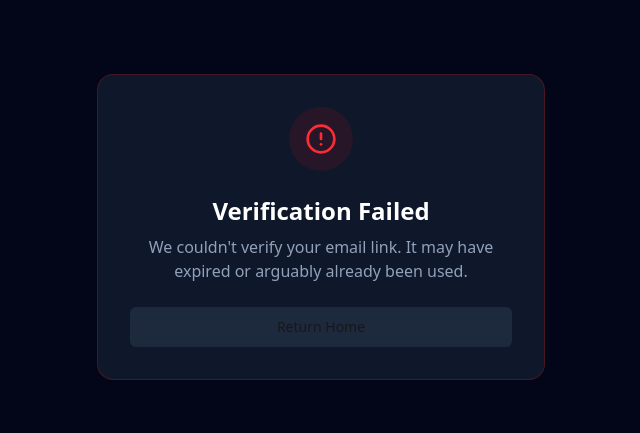
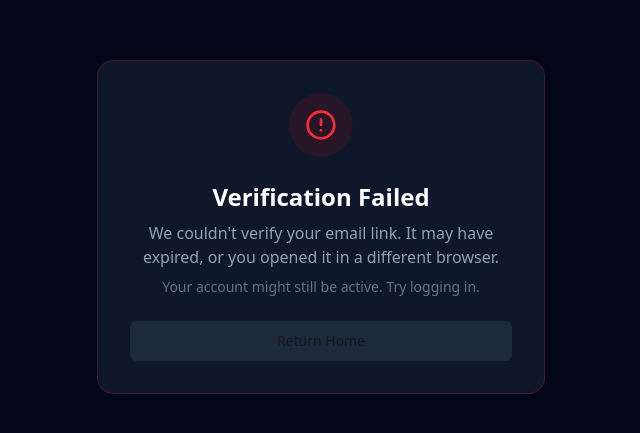
Before and after one commit to LohithReddy3/ai-daily, a Next.js app in the folder frontend/: page /auth/auth-code-error in a window 1280 px wide. Shown: the part 173-606 px from the top of the page, without its empty margins (319-959 px from the left). Built offline with nearby package versions, Linux system fonts and the light colour scheme; no server answers.

Commit message:
Feat: Improve Auth Error page with login suggestion

```diff
--- a/frontend/src/app/auth/auth-code-error/page.tsx
+++ b/frontend/src/app/auth/auth-code-error/page.tsx
@@ -18,7 +18,10 @@ export default function AuthErrorPage() {
                 <div className="space-y-2">
                     <h1 className="text-2xl font-bold font-outfit">Verification Failed</h1>
                     <p className="text-slate-400">
-                        {error || "We couldn't verify your email link. It may have expired or arguably already been used."}
+                        {error || "We couldn't verify your email link. It may have expired, or you opened it in a different browser."}
+                    </p>
+                    <p className="text-sm text-slate-500">
+                        Your account might still be active. Try logging in.
                     </p>
                 </div>
 
```
